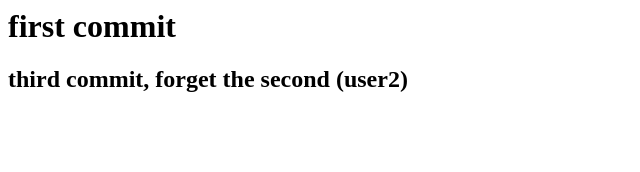
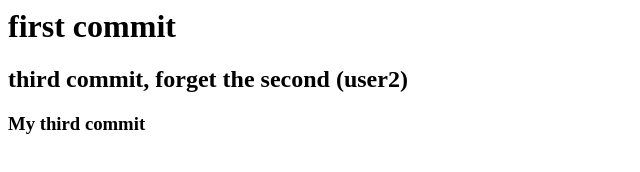
Before and after one commit to rillvar/rillvar.github.io, a plain HTML site: page index.html in a window 1280 px wide. Shown: the whole page, without its empty margins (0-640 px from the left). Drawn offline with Linux system fonts and the light colour scheme.

Commit message:
add <h3>

```diff
--- a/index.html
+++ b/index.html
@@ -1,2 +1,3 @@
 <h1>first commit</h1>
 <h2>third commit, forget the second (user2)</h2>
+<h3>My third commit</h3>
```
